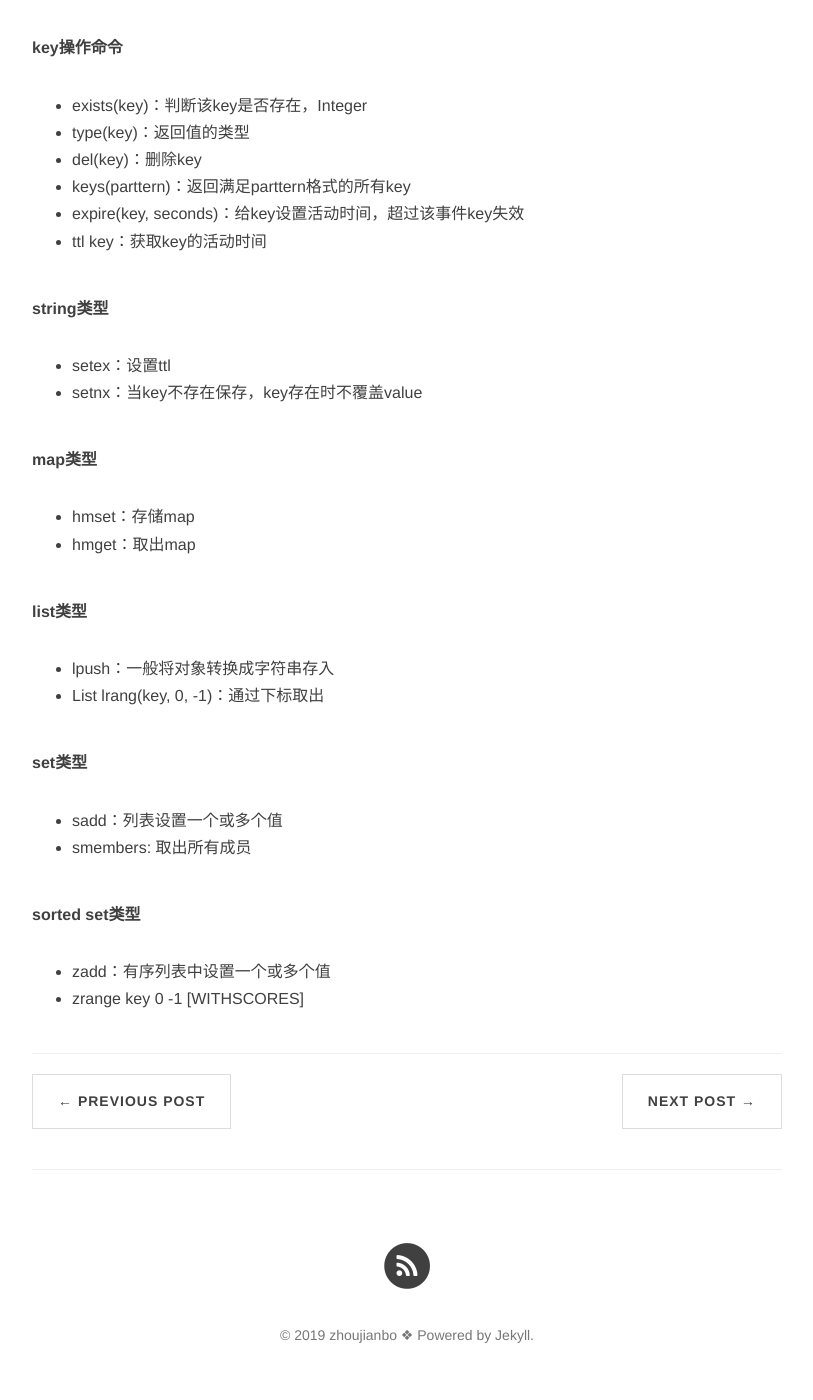
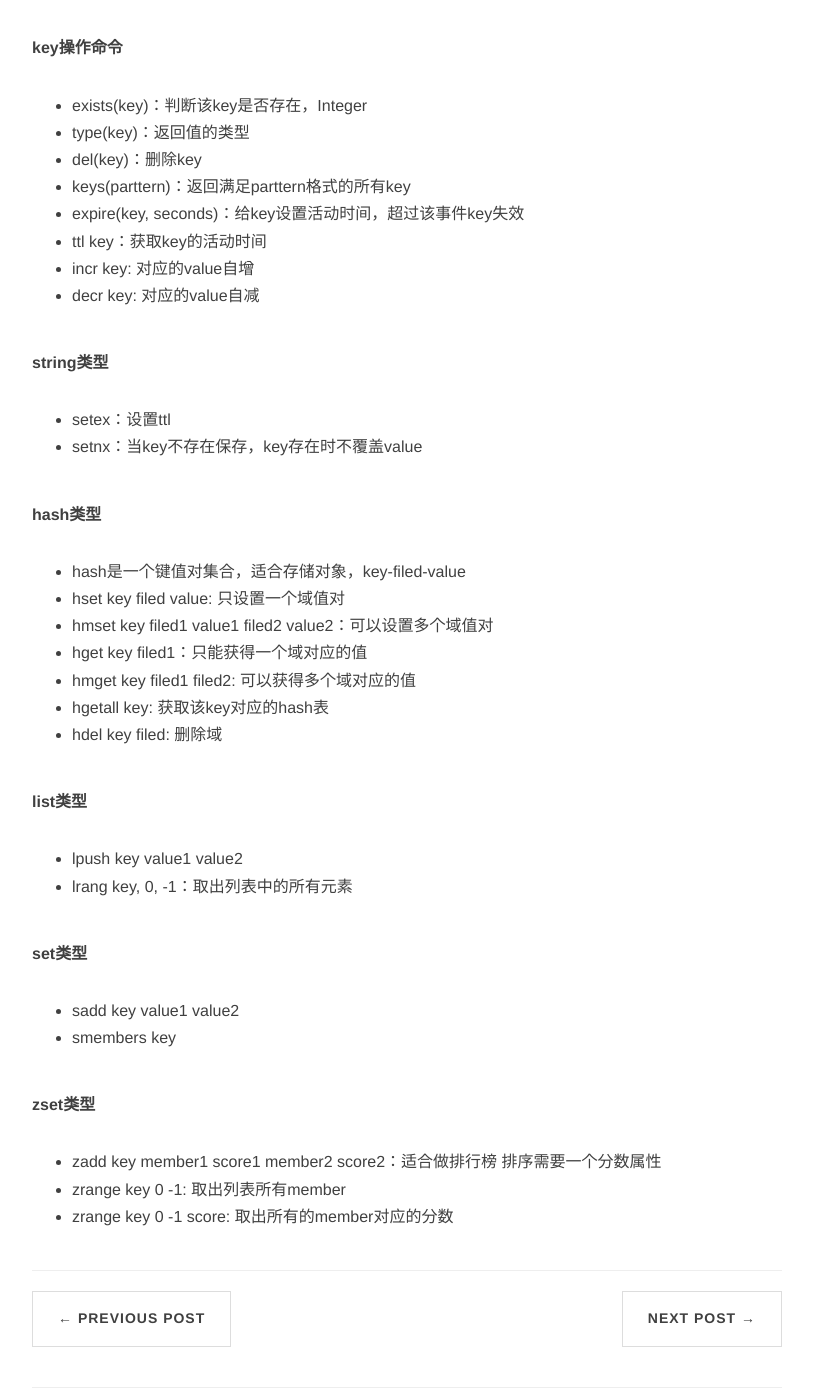
Before and after one commit to ZhouJianBoPro/ZhouJianBoPro.github.io, a Jekyll site: the page built from _posts/2018-03-16-redis.md, in a window 1280 px wide and 1400 px high, scrolled down 2445 px. Shown: the whole window, without its empty margins (233-1046 px from the left). Built offline with Jekyll 4.4.1, drawn with Linux system fonts in a browser that asks for light colours; nearby versions of some CDN libraries; comment, search, counter and statistics services are not loaded.

Commit message:
up redis

```diff
--- a/_posts/2018-03-16-redis.md
+++ b/_posts/2018-03-16-redis.md
@@ -74,23 +74,31 @@ daemonize的值改为yes，保证redis服务在后台运行
 - keys(parttern)：返回满足parttern格式的所有key
 - expire(key, seconds)：给key设置活动时间，超过该事件key失效
 - ttl key：获取key的活动时间
+- incr key: 对应的value自增
+- decr key: 对应的value自减
 
 **string类型**
 - setex：设置ttl
 - setnx：当key不存在保存，key存在时不覆盖value
 
-**map类型**
-- hmset：存储map
-- hmget：取出map
+**hash类型**
+- hash是一个键值对集合，适合存储对象，key-filed-value
+- hset key filed value: 只设置一个域值对
+- hmset key filed1 value1 filed2 value2：可以设置多个域值对
+- hget key filed1：只能获得一个域对应的值
+- hmget key filed1 filed2: 可以获得多个域对应的值
+- hgetall key: 获取该key对应的hash表
+- hdel key filed: 删除域
 
 **list类型**
-- lpush：一般将对象转换成字符串存入
-- List<string> lrang(key, 0, -1)：通过下标取出
+- lpush key value1 value2
+- lrang key, 0, -1：取出列表中的所有元素
 
 **set类型**
-- sadd：列表设置一个或多个值
-- smembers: 取出所有成员
+- sadd key value1 value2
+- smembers key
 
-**sorted set类型**
-- zadd：有序列表中设置一个或多个值
-- zrange key 0 -1 [WITHSCORES]
+**zset类型**
+- zadd key member1 score1 member2 score2：适合做排行榜 排序需要一个分数属性
+- zrange key 0 -1: 取出列表所有member
+- zrange key  0 -1 score: 取出所有的member对应的分数
```
